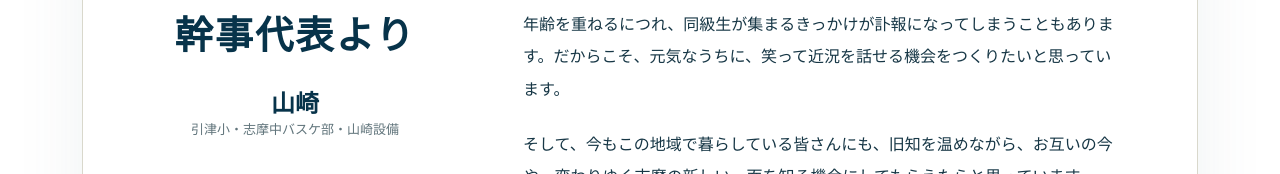
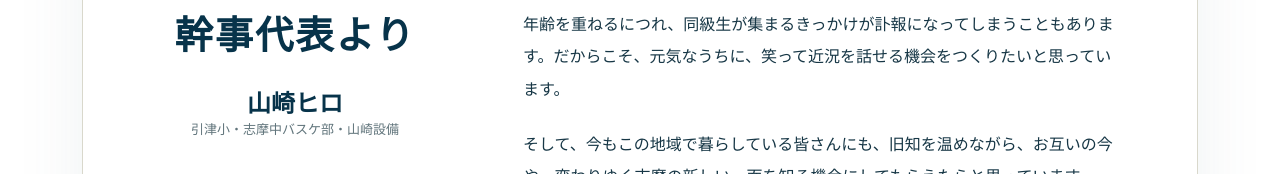
Before and after one commit to agile-drummer/shima-reunion-demo, a plain HTML site: page index.html in a window 1280 px wide. Shown: the part 4685-4859 px from the top of the page. Drawn offline with Linux system fonts and the light colour scheme; a web font is replaced by a local one.

Commit message:
Update organizer representative name to Yamazaki Hiro

```diff
--- a/index.html
+++ b/index.html
@@ -148,7 +148,7 @@
           </figure>
           <p class="section-kicker">MESSAGE</p>
           <h2 id="organizer-message-title">幹事代表より</h2>
-          <p class="organizer-name"><strong>山崎</strong><span>引津小・志摩中バスケ部・山崎設備</span></p>
+          <p class="organizer-name"><strong>山崎ヒロ</strong><span>引津小・志摩中バスケ部・山崎設備</span></p>
         </div>
         <div class="organizer-copy">
           <p>先日の熊本地方の地震で被災された皆さまに、心よりお見舞い申し上げます。一日も早く穏やかな日常が戻りますことを、心から願っています。</p>
```
